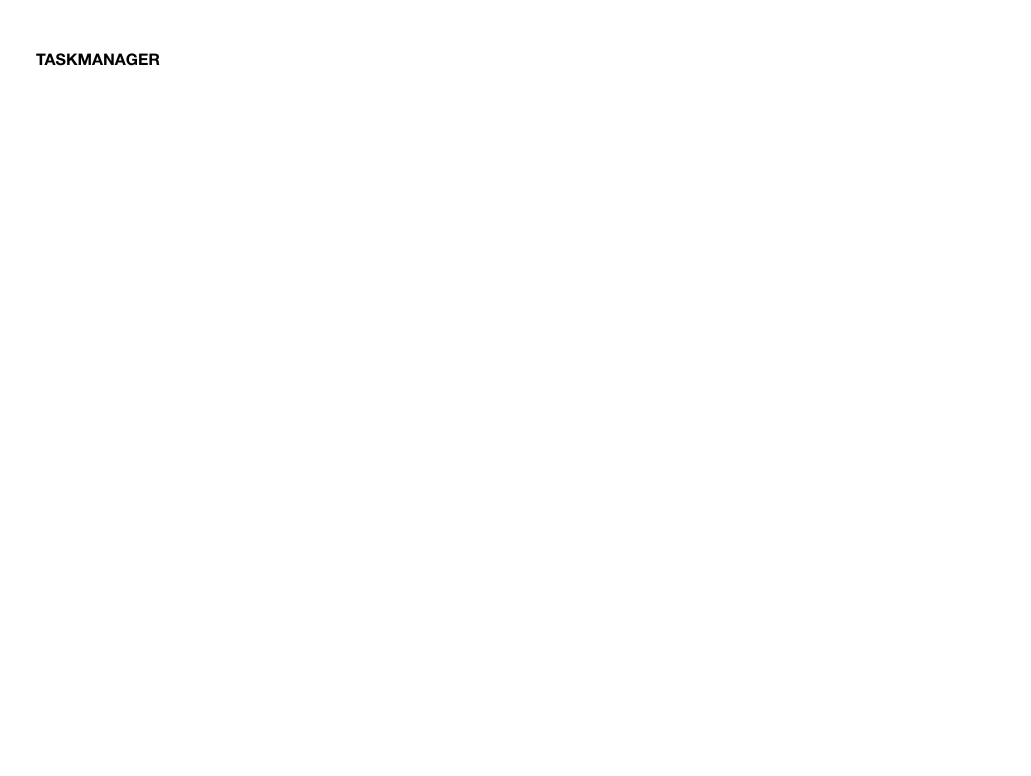
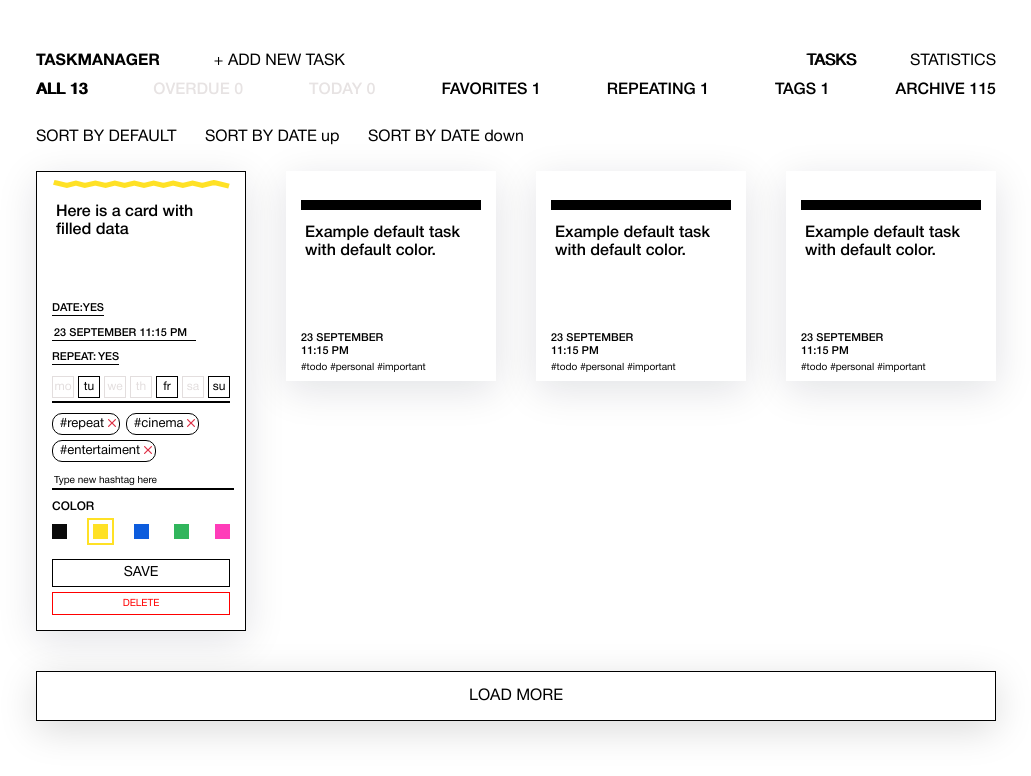
Before and after one commit to tyshenko61/504901-taskmanager-10, a website built with webpack: page public/index.html in a window 1280 px wide. Shown: the whole page, without its empty margins (124-1155 px from the left). Built offline with nearby package versions, Linux system fonts and the light colour scheme.

Commit message:
Добавлены модули

```diff
--- /dev/null
+++ b/src/components/board.js
@@ -0,0 +1,15 @@
+export const createBoardTemplate = () => {
+	return (
+	`<section class="board container">
+        <div class="board__filter-list">
+          <a href="#" class="board__filter">SORT BY DEFAULT</a>
+          <a href="#" class="board__filter">SORT BY DATE up</a>
+          <a href="#" class="board__filter">SORT BY DATE down</a>
+        </div>
+        <div class="board__tasks">
+
+        </div>
+
+      </section>`
+	);
+}
--- /dev/null
+++ b/src/components/filter.js
@@ -0,0 +1,72 @@
+export const createFilterTemplate = ()=> {
+	return (
+	`<section class="main__filter filter container">
+        <input
+          type="radio"
+          id="filter__all"
+          class="filter__input visually-hidden"
+          name="filter"
+          checked
+        />
+        <label for="filter__all" class="filter__label">
+          All <span class="filter__all-count">13</span></label
+        >
+        <input
+          type="radio"
+          id="filter__overdue"
+          class="filter__input visually-hidden"
+          name="filter"
+          disabled
+        />
+        <label for="filter__overdue" class="filter__label"
+          >Overdue <span class="filter__overdue-count">0</span></label
+        >
+        <input
+          type="radio"
+          id="filter__today"
+          class="filter__input visually-hidden"
+          name="filter"
+          disabled
+        />
+        <label for="filter__today" class="filter__label"
+          >Today <span class="filter__today-count">0</span></label
+        >
+        <input
+          type="radio"
+          id="filter__favorites"
+          class="filter__input visually-hidden"
+          name="filter"
+        />
+        <label for="filter__favorites" class="filter__label"
+          >Favorites <span class="filter__favorites-count">1</span></label
+        >
+        <input
+          type="radio"
+          id="filter__repeating"
+          class="filter__input visually-hidden"
+          name="filter"
+        />
+        <label for="filter__repeating" class="filter__label"
+          >Repeating <span class="filter__repeating-count">1</span></label
+        >
+        <input
+          type="radio"
+          id="filter__tags"
+          class="filter__input visually-hidden"
+          name="filter"
+        />
+        <label for="filter__tags" class="filter__label"
+          >Tags <span class="filter__tags-count">1</span></label
+        >
+        <input
+          type="radio"
+          id="filter__archive"
+          class="filter__input visually-hidden"
+          name="filter"
+        />
+        <label for="filter__archive" class="filter__label"
+          >Archive <span class="filter__archive-count">115</span></label
+        >
+      </section>`
+	);
+}
--- /dev/null
+++ b/src/components/load-more-button.js
@@ -0,0 +1,5 @@
+export const createLoadMoreButtonTemplate = () => {
+	return (
+	`<button class="load-more" type="button">load more</button>`
+	);
+}
--- /dev/null
+++ b/src/components/site-menu.js
@@ -0,0 +1,32 @@
+export const createSiteMenuTemplate = () => {
+	return (
+		`<section class="control__btn-wrap">
+          <input
+            type="radio"
+            name="control"
+            id="control__new-task"
+            class="control__input visually-hidden"
+          />
+          <label for="control__new-task" class="control__label control__label--new-task"
+            >+ ADD NEW TASK</label
+          >
+          <input
+            type="radio"
+            name="control"
+            id="control__task"
+            class="control__input visually-hidden"
+            checked
+          />
+          <label for="control__task" class="control__label">TASKS</label>
+          <input
+            type="radio"
+            name="control"
+            id="control__statistic"
+            class="control__input visually-hidden"
+          />
+          <label for="control__statistic" class="control__label"
+            >STATISTICS</label
+          >
+        </section>`
+	);
+}
--- /dev/null
+++ b/src/components/task-edit.js
@@ -0,0 +1,248 @@
+export const createTaskEditTemplate = () => {
+	return (
+	`<article class="card card--edit card--yellow card--repeat">
+            <form class="card__form" method="get">
+              <div class="card__inner">
+                <div class="card__color-bar">
+                  <svg class="card__color-bar-wave" width="100%" height="10">
+                    <use xlink:href="#wave"></use>
+                  </svg>
+                </div>
+                <div class="card__textarea-wrap">
+                  <label>
+                    <textarea
+                      class="card__text"
+                      placeholder="Start typing your text here..."
+                      name="text"
+                    >Here is a card with filled data</textarea>
+                  </label>
+                </div>
+                <div class="card__settings">
+                  <div class="card__details">
+                    <div class="card__dates">
+                      <button class="card__date-deadline-toggle" type="button">
+                        date: <span class="card__date-status">yes</span>
+                      </button>
+                      <fieldset class="card__date-deadline">
+                        <label class="card__input-deadline-wrap">
+                          <input
+                            class="card__date"
+                            type="text"
+                            placeholder=""
+                            name="date"
+                            value="23 September 11:15 PM"
+                          />
+                        </label>
+                      </fieldset>
+                      <button class="card__repeat-toggle" type="button">
+                        repeat:<span class="card__repeat-status">yes</span>
+                      </button>
+                      <fieldset class="card__repeat-days">
+                        <div class="card__repeat-days-inner">
+                          <input
+                            class="visually-hidden card__repeat-day-input"
+                            type="checkbox"
+                            id="repeat-mo-4"
+                            name="repeat"
+                            value="mo"
+                          />
+                          <label class="card__repeat-day" for="repeat-mo-4"
+                            >mo</label
+                          >
+                          <input
+                            class="visually-hidden card__repeat-day-input"
+                            type="checkbox"
+                            id="repeat-tu-4"
+                            name="repeat"
+                            value="tu"
+                            checked
+                          />
+                          <label class="card__repeat-day" for="repeat-tu-4"
+                            >tu</label
+                          >
+                          <input
+                            class="visually-hidden card__repeat-day-input"
+                            type="checkbox"
+                            id="repeat-we-4"
+                            name="repeat"
+                            value="we"
+                          />
+                          <label class="card__repeat-day" for="repeat-we-4"
+                            >we</label
+                          >
+                          <input
+                            class="visually-hidden card__repeat-day-input"
+                            type="checkbox"
+                            id="repeat-th-4"
+                            name="repeat"
+                            value="th"
+                          />
+                          <label class="card__repeat-day" for="repeat-th-4"
+                            >th</label
+                          >
+                          <input
+                            class="visually-hidden card__repeat-day-input"
+                            type="checkbox"
+                            id="repeat-fr-4"
+                            name="repeat"
+                            value="fr"
+                            checked
+                          />
+                          <label class="card__repeat-day" for="repeat-fr-4"
+                            >fr</label
+                          >
+                          <input
+                            class="visually-hidden card__repeat-day-input"
+                            type="checkbox"
+                            name="repeat"
+                            value="sa"
+                            id="repeat-sa-4"
+                          />
+                          <label class="card__repeat-day" for="repeat-sa-4"
+                            >sa</label
+                          >
+                          <input
+                            class="visually-hidden card__repeat-day-input"
+                            type="checkbox"
+                            id="repeat-su-4"
+                            name="repeat"
+                            value="su"
+                            checked
+                          />
+                          <label class="card__repeat-day" for="repeat-su-4"
+                            >su</label
+                          >
+                        </div>
+                      </fieldset>
+                    </div>
+                    <div class="card__hashtag">
+                      <div class="card__hashtag-list">
+                        <span class="card__hashtag-inner">
+                          <input
+                            type="hidden"
+                            name="hashtag"
+                            value="repeat"
+                            class="card__hashtag-hidden-input"
+                          />
+                          <p class="card__hashtag-name">
+                            #repeat
+                          </p>
+                          <button type="button" class="card__hashtag-delete">
+                            delete
+                          </button>
+                        </span>
+                        <span class="card__hashtag-inner">
+                          <input
+                            type="hidden"
+                            name="hashtag"
+                            value="repeat"
+                            class="card__hashtag-hidden-input"
+                          />
+                          <p class="card__hashtag-name">
+                            #cinema
+                          </p>
+                          <button type="button" class="card__hashtag-delete">
+                            delete
+                          </button>
+                        </span>
+                        <span class="card__hashtag-inner">
+                          <input
+                            type="hidden"
+                            name="hashtag"
+                            value="repeat"
+                            class="card__hashtag-hidden-input"
+                          />
+                          <p class="card__hashtag-name">
+                            #entertaiment
+                          </p>
+                          <button type="button" class="card__hashtag-delete">
+                            delete
+                          </button>
+                        </span>
+                      </div>
+                      <label>
+                        <input
+                          type="text"
+                          class="card__hashtag-input"
+                          name="hashtag-input"
+                          placeholder="Type new hashtag here"
+                        />
+                      </label>
+                    </div>
+                  </div>
+                  <div class="card__colors-inner">
+                    <h3 class="card__colors-title">Color</h3>
+                    <div class="card__colors-wrap">
+                      <input
+                        type="radio"
+                        id="color-black-4"
+                        class="card__color-input card__color-input--black visually-hidden"
+                        name="color"
+                        value="black"
+                      />
+                      <label
+                        for="color-black-4"
+                        class="card__color card__color--black"
+                        >black</label
+                      >
+                      <input
+                        type="radio"
+                        id="color-yellow-4"
+                        class="card__color-input card__color-input--yellow visually-hidden"
+                        name="color"
+                        value="yellow"
+                        checked
+                      />
+                      <label
+                        for="color-yellow-4"
+                        class="card__color card__color--yellow"
+                        >yellow</label
+                      >
+                      <input
+                        type="radio"
+                        id="color-blue-4"
+                        class="card__color-input card__color-input--blue visually-hidden"
+                        name="color"
+                        value="blue"
+                      />
+                      <label
+                        for="color-blue-4"
+                        class="card__color card__color--blue"
+                        >blue</label
+                      >
+                      <input
+                        type="radio"
+                        id="color-green-4"
+                        class="card__color-input card__color-input--green visually-hidden"
+                        name="color"
+                        value="green"
+                      />
+                      <label
+                        for="color-green-4"
+                        class="card__color card__color--green"
+                        >green</label
+                      >
+                      <input
+                        type="radio"
+                        id="color-pink-4"
+                        class="card__color-input card__color-input--pink visually-hidden"
+                        name="color"
+                        value="pink"
+                      />
+                      <label
+                        for="color-pink-4"
+                        class="card__color card__color--pink"
+                        >pink</label
+                      >
+                    </div>
+                  </div>
+                </div>
+                <div class="card__status-btns">
+                  <button class="card__save" type="submit">save</button>
+                  <button class="card__delete" type="button">delete</button>
+                </div>
+              </div>
+            </form>
+          </article>`
+	);
+}
--- /dev/null
+++ b/src/components/task.js
@@ -0,0 +1,63 @@
+export const createTaskTemplate = () => {
+	return (
+	`<article class="card card--black">
+            <div class="card__form">
+              <div class="card__inner">
+                <div class="card__control">
+                  <button type="button" class="card__btn card__btn--edit">
+                    edit
+                  </button>
+                  <button type="button" class="card__btn card__btn--archive">
+                    archive
+                  </button>
+                  <button
+                    type="button"
+                    class="card__btn card__btn--favorites card__btn--disabled"
+                  >
+                    favorites
+                  </button>
+                </div>
+                <div class="card__color-bar">
+                  <svg class="card__color-bar-wave" width="100%" height="10">
+                    <use xlink:href="#wave"></use>
+                  </svg>
+                </div>
+                <div class="card__textarea-wrap">
+                  <p class="card__text">Example default task with default color.</p>
+                </div>
+                <div class="card__settings">
+                  <div class="card__details">
+                    <div class="card__dates">
+                      <div class="card__date-deadline">
+                        <p class="card__input-deadline-wrap">
+                          <span class="card__date">23 September</span>
+                          <span class="card__time">11:15 PM</span>
+                        </p>
+                      </div>
+                    </div>
+                    <div class="card__hashtag">
+                      <div class="card__hashtag-list">
+                        <span class="card__hashtag-inner">
+                          <span class="card__hashtag-name">
+                            #todo
+                          </span>
+                        </span>
+                        <span class="card__hashtag-inner">
+                          <span class="card__hashtag-name">
+                            #personal
+                          </span>
+                        </span>
+                        <span class="card__hashtag-inner">
+                          <span class="card__hashtag-name">
+                            #important
+                          </span>
+                        </span>
+                      </div>
+                    </div>
+                  </div>
+                </div>
+              </div>
+            </div>
+          </article>`
+	);
+}
--- a/src/main.js
+++ b/src/main.js
@@ -0,0 +1,24 @@
+import {createBoardTemplate} from './components/board.js';
+import {createFilterTemplate} from './components/filter.js';
+import {createLoadMoreButtonTemplate} from './components/load-more-button.js';
+import {createTaskEditTemplate} from './components/task-edit.js';
+import {createTaskTemplate} from './components/task.js';
+import {createSiteMenuTemplate} from './components/site-menu.js';
+
+const TASK_COUNT = 3;
+
+const render=(container,template,place) => {
+			container.insertAdjacentHTML(place,template);
+	};
+
+	const siteMainElement = document.querySelector(`.main`);
+	const siteHeaderElement= siteMainElement.querySelector(`.main__control`);
+
+	render(siteHeaderElement,createSiteMenuTemplate(),`beforeend`);
+	render(siteMainElement,createFilterTemplate(),`beforeend`);
+	render(siteMainElement,createBoardTemplate(),`beforeend`);
+	const taskListElement = siteMainElement.querySelector(`.board__tasks`);
+	render(taskListElement,createTaskEditTemplate(),`beforeend`);
+	new Array(TASK_COUNT).fill(``).forEach(()=> render(taskListElement,createTaskTemplate(),`beforeend`));
+	const boardElement = siteMainElement.querySelector(`.board`);
+	render(boardElement,createLoadMoreButtonTemplate(),`beforeend`);
```
Also changed, not shown: package.json (+6 -1 lines), public/index.html (+1 -0 lines), webpack.config.js (added, +17 -0 lines), .eslintrc.yml, Readme.md, 2 other files.
